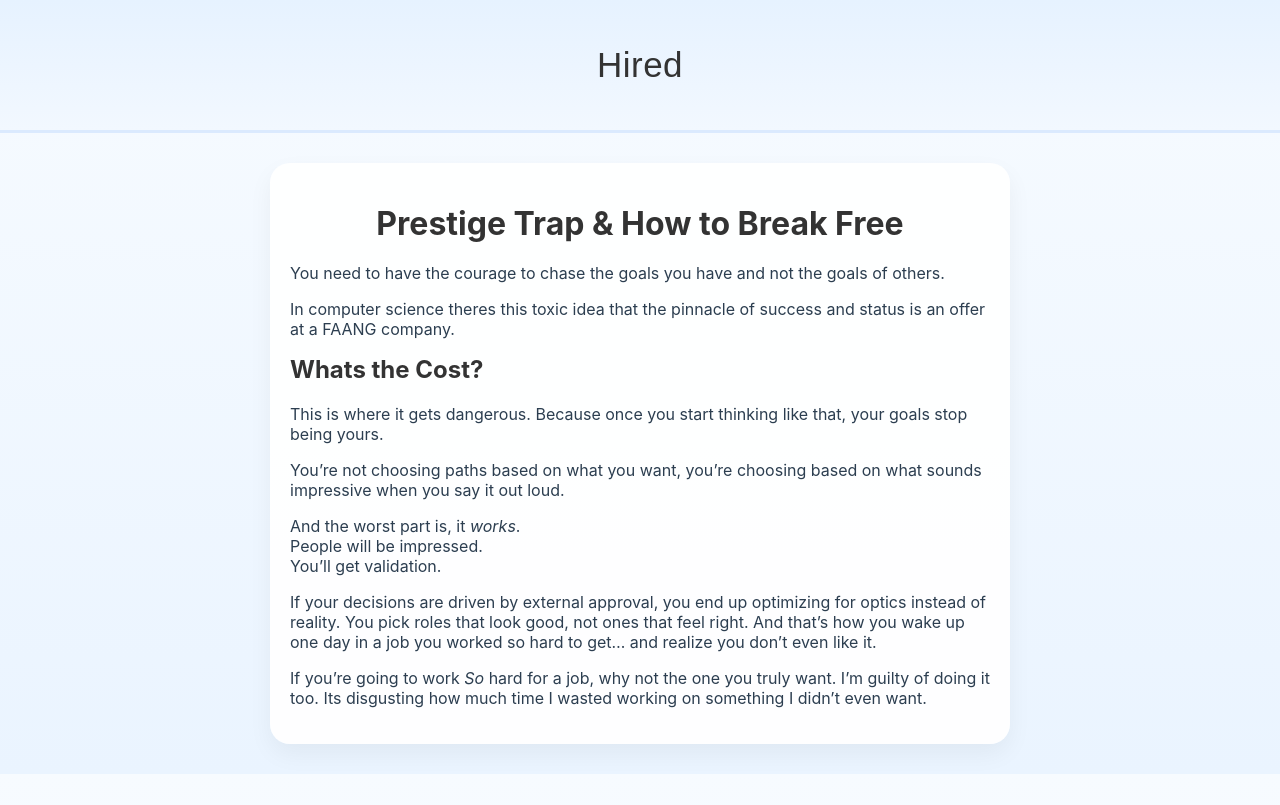
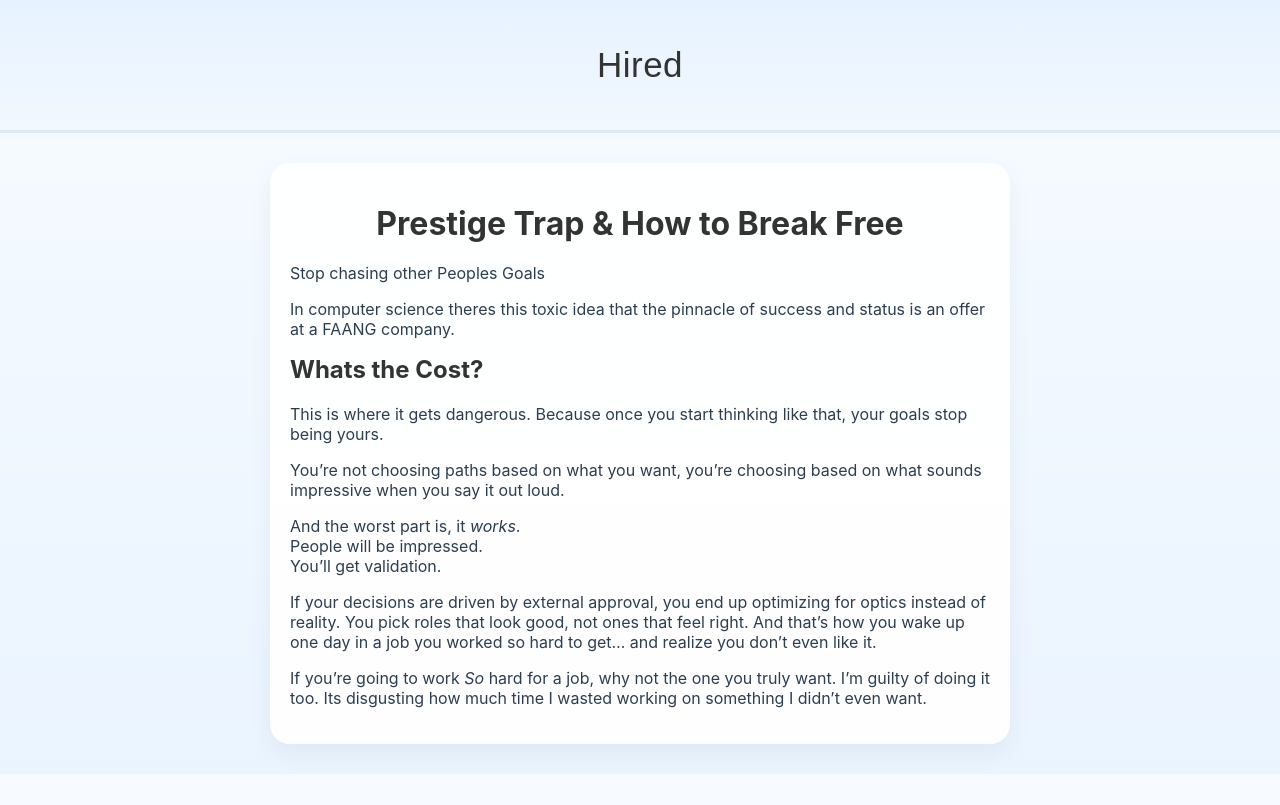
Before and after one commit to hiredmaybe67/hiredmaybe67.github.io, a Jekyll site: the page built from prestigeTrap.md, in a window 1280 px wide. Shown: the top 805 px of the page. Built offline with Jekyll 4.4.1, drawn with Linux system fonts in a browser that asks for light colours.

Commit message:
Update prestigeTrap.md

```diff
--- a/prestigeTrap.md
+++ b/prestigeTrap.md
@@ -4,8 +4,7 @@ title: the prestige trap in tech
 ---
 
 # Prestige Trap & How to Break Free
-
-You need to have the courage to chase the goals you have and not the goals of others.
+<p>Stop chasing other Peoples Goals</p>
 
 In computer science theres this toxic idea that the pinnacle of success and status is an offer at a FAANG company.
 
```
